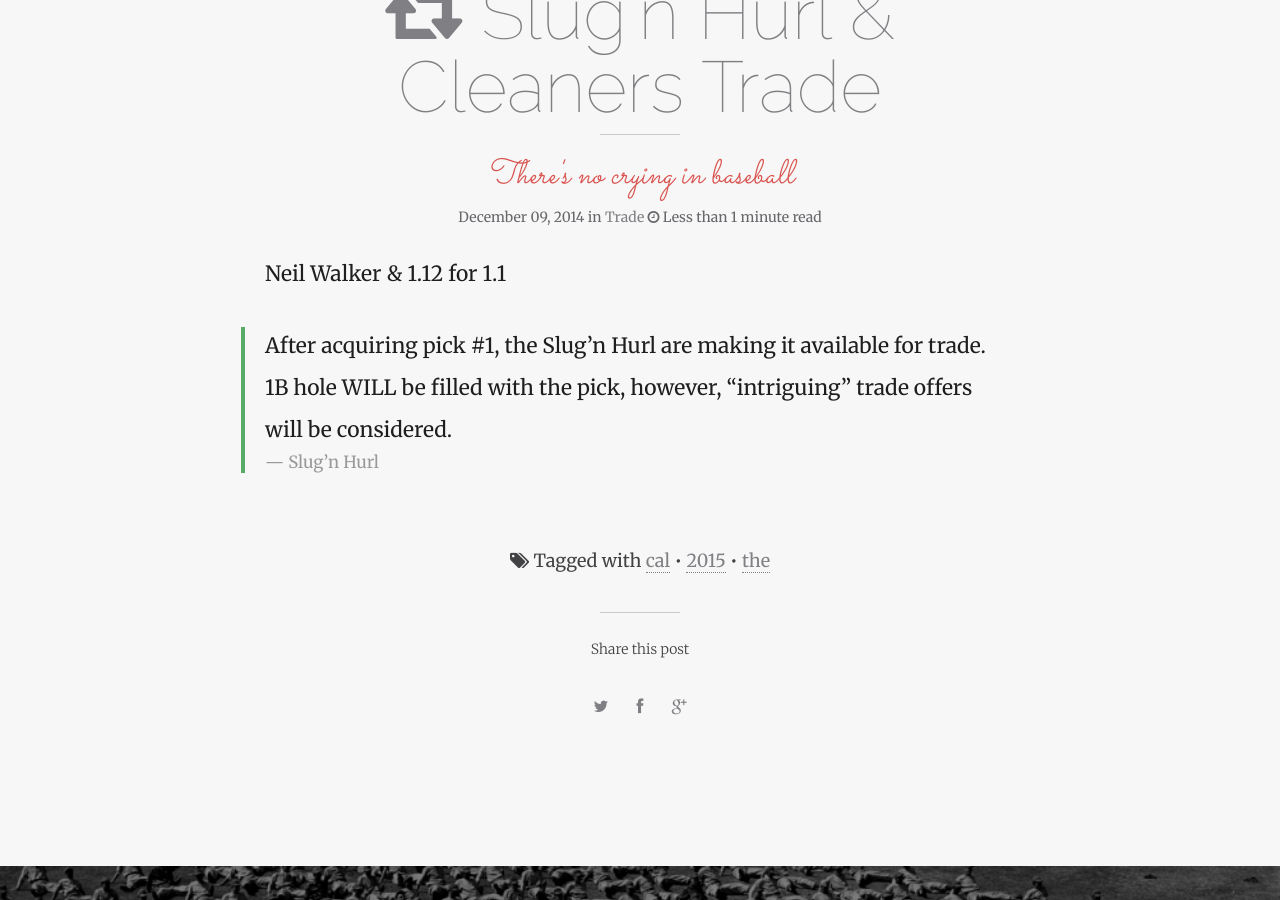
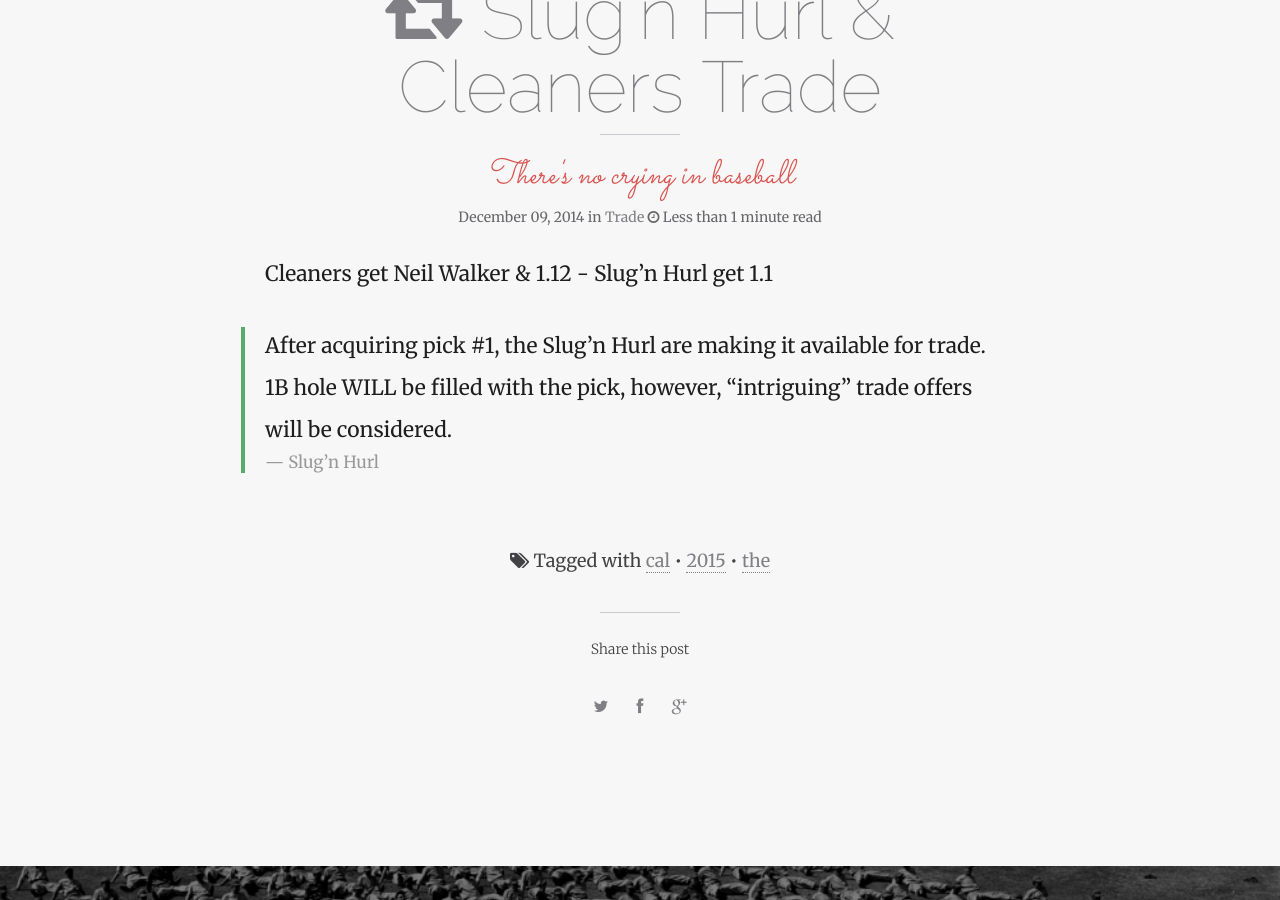
Before and after one commit to ADML1/adml1.github.io, a Jekyll site: the page built from _posts/2014-12-09-cal-the-trade.md, in a window 1280 px wide and 900 px high, scrolled down 611 px. Built offline with Jekyll 4.4.1, drawn with Linux system fonts in a browser that asks for light colours; nearby versions of some CDN libraries; comment, search, counter and statistics services are not loaded.

Commit message:
Status text easier to read.

```diff
--- a/_posts/2014-12-09-cal-the-trade.md
+++ b/_posts/2014-12-09-cal-the-trade.md
@@ -17,7 +17,7 @@ modified: 2014-12-09
 mathjax:
 ---
 
-Neil Walker & 1.12 for 1.1
+Cleaners get Neil Walker & 1.12 - Slug'n Hurl get 1.1
 
 >After acquiring pick #1, the Slug’n Hurl are making it available for trade.  1B hole WILL be filled with the pick, however, “intriguing” trade offers will be considered.
 ><small><cite title="Slug'n Hurl">Slug'n Hurl</cite></small>
```
